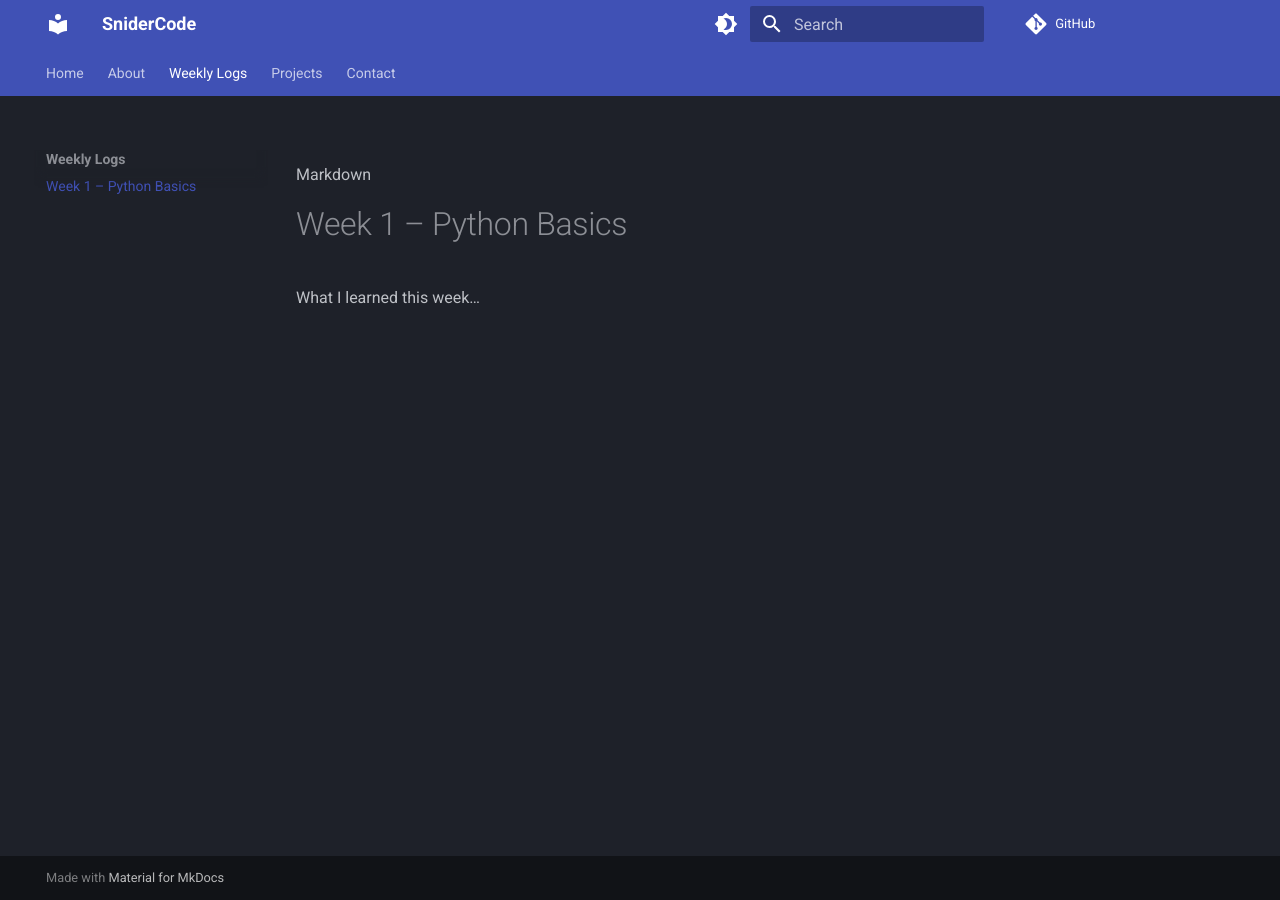
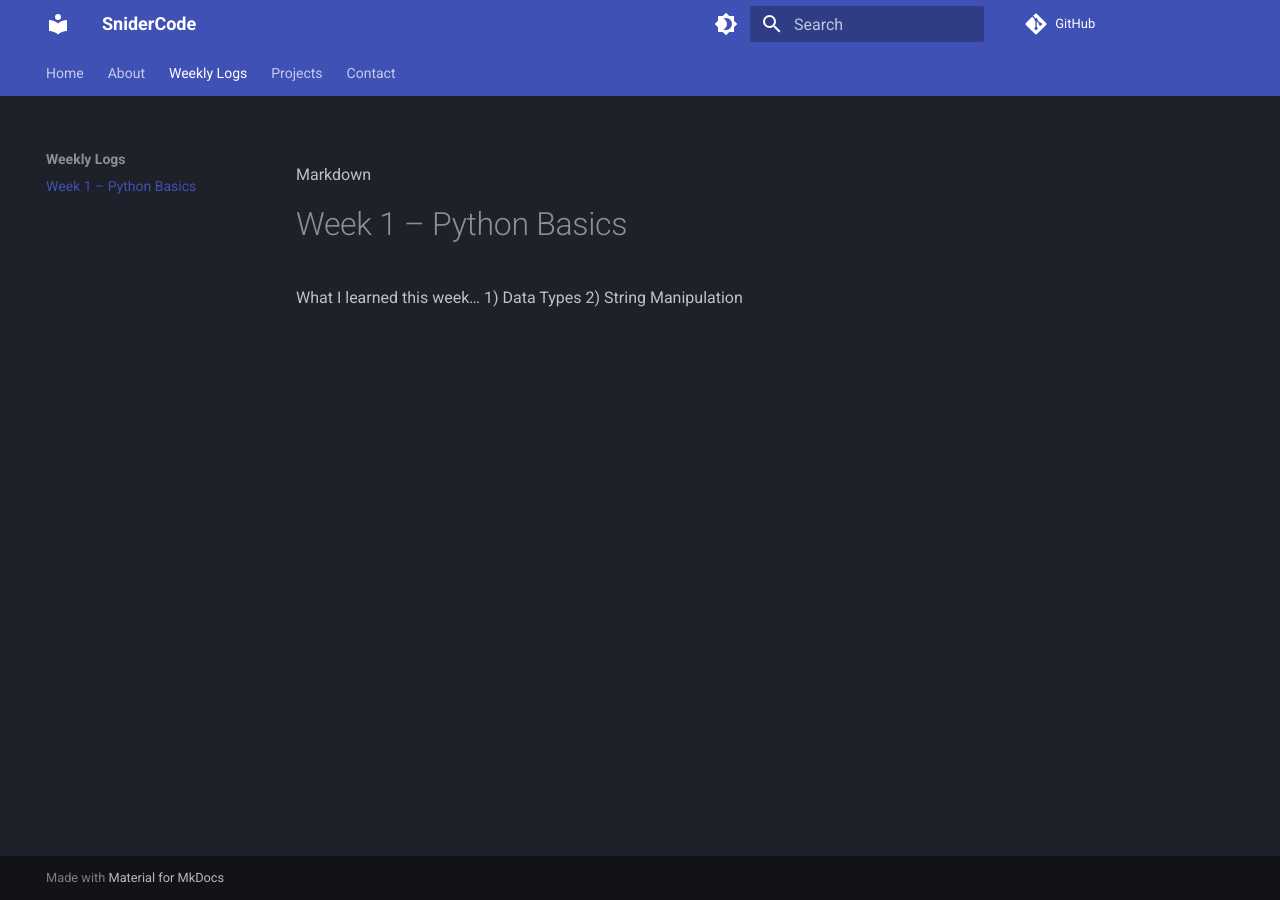
Before and after one commit to Pycelium/snidercode, an MkDocs documentation site: the page built from docs/2025/week01.md, in a window 1280 px wide. Built offline with MkDocs 1.6.1 and Material for MkDocs 9.7.7, drawn with Linux system fonts in a browser that asks for light colours; comment, search, counter and statistics services are not loaded.

Commit message:
Week 1 edit #1

```diff
--- a/docs/2025/week01.md
+++ b/docs/2025/week01.md
@@ -2,3 +2,5 @@ Markdown
 # Week 1 – Python Basics
 
 What I learned this week…
+    1) Data Types
+    2) String Manipulation
```
